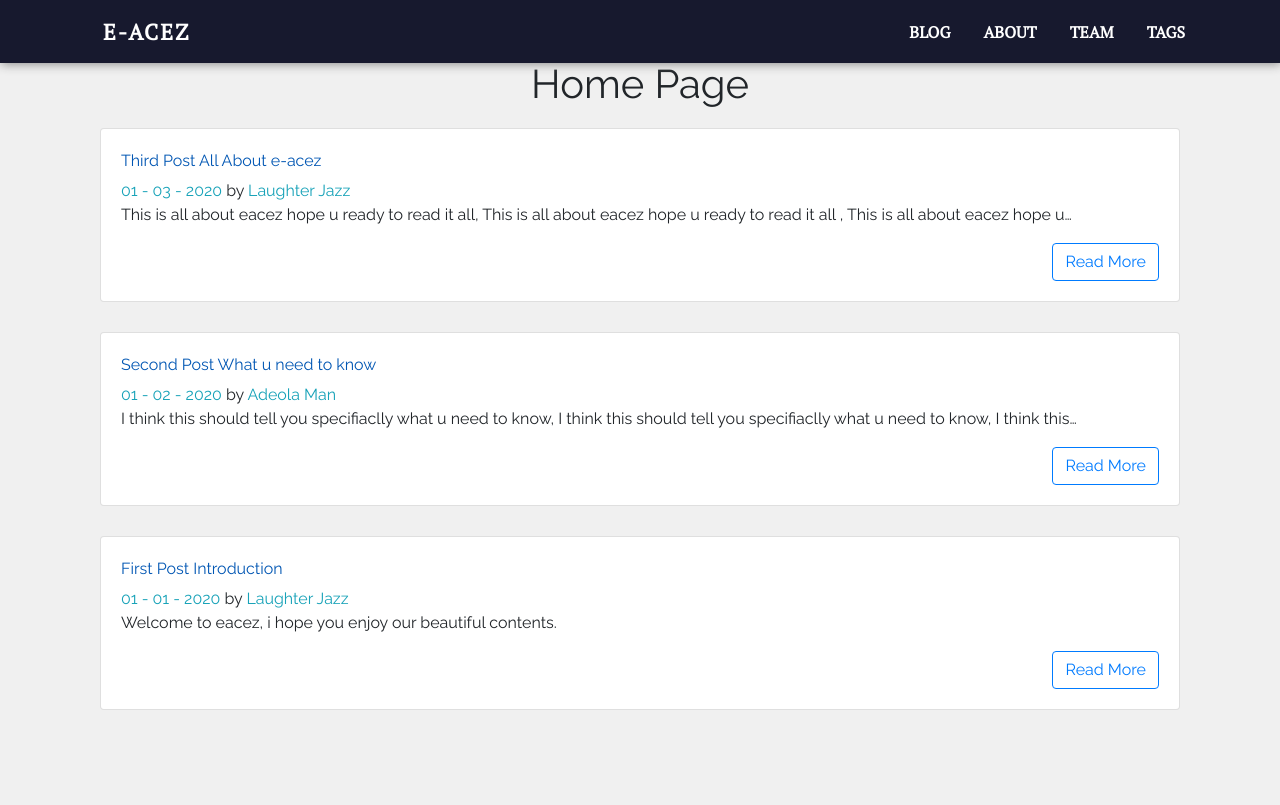
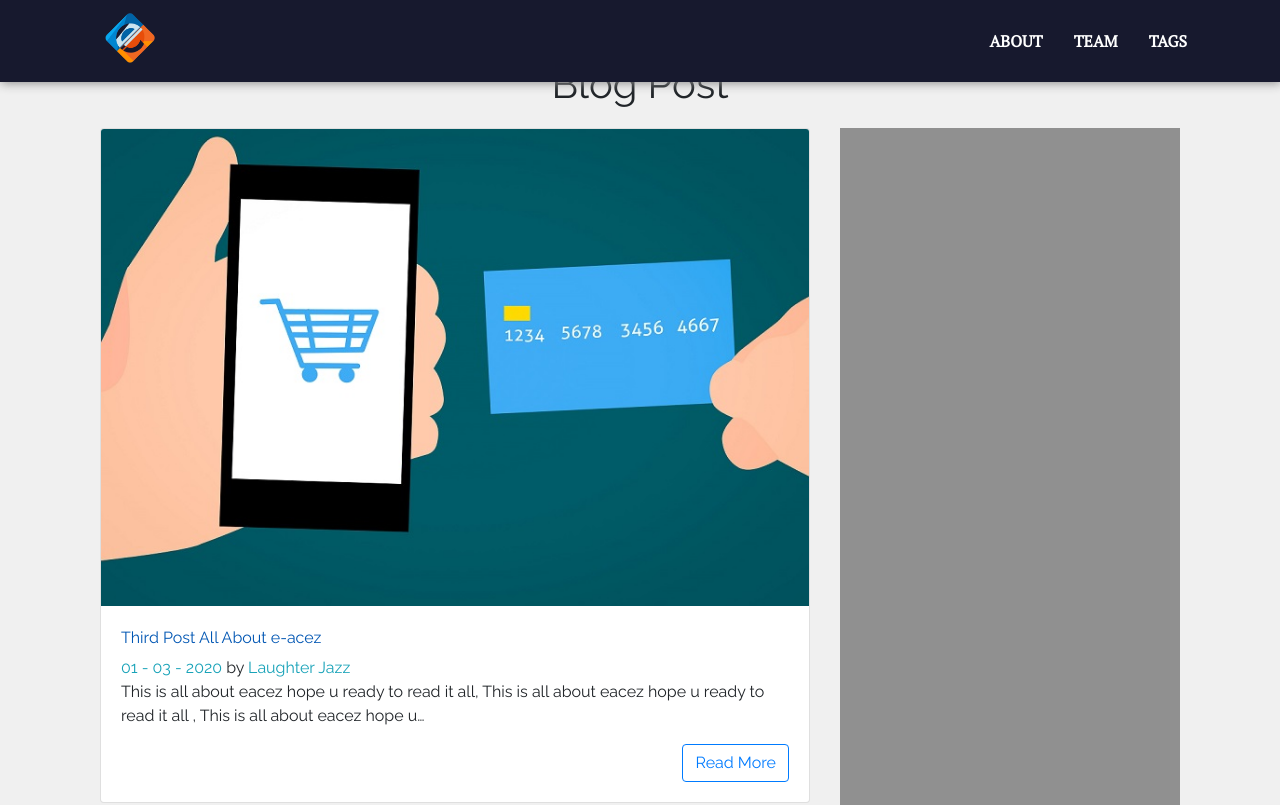
Before and after one commit to Jos33y/e-acez, a Gatsby site: page / in a window 1280 px wide. Shown: the top 805 px of the page. Built offline with nearby package versions, Linux system fonts and the light colour scheme; Gatsby itself is replaced by a stand-in of ours; a web font is replaced by a local one.

Commit message:
header problem solved

```diff
--- a/gatsby-config.js
+++ b/gatsby-config.js
@@ -5,6 +5,9 @@ module.exports = {
     author: `@gatsbyjs`,
   },
   plugins: [
+    `gatsby-plugin-sharp`,
+    `gatsby-transformer-sharp`,
+    `gatsby-transformer-remark`,
     `gatsby-plugin-react-helmet`,
 
     {
@@ -21,8 +24,6 @@ module.exports = {
         path: `${__dirname}/src/post`,
       },
     },
-    `gatsby-transformer-sharp`,
-    `gatsby-plugin-sharp`,
 
     {
       resolve: `gatsby-plugin-manifest`,
@@ -38,7 +39,7 @@ module.exports = {
     },
     `gatsby-plugin-sass`,
     `gatsby-plugin-catch-links`,
-    `gatsby-transformer-remark`
+
     // this (optional) plugin enables Progressive Web App + Offline functionality
     // To learn more, visit: https://gatsby.dev/offline
     // `gatsby-plugin-offline`,
--- a/package.json
+++ b/package.json
@@ -26,6 +26,7 @@
     "reactstrap": "^8.2.0"
   },
   "devDependencies": {
+    "env-cmd": "^10.0.1",
     "prettier": "^1.19.1"
   },
   "keywords": [
--- a/src/components/blogpost.js
+++ b/src/components/blogpost.js
@@ -1,10 +1,13 @@
 import React from 'react'
 import {Link} from 'gatsby'
 import { Card, CardBody, CardTitle, CardSubtitle, CardText } from 'reactstrap'
+import Img from 'gatsby-image'
 
-const Post = ({ title, author, path, date, body}) => {
+
+const Post = ({ title, author, path, date, body, fluid}) => {
     return (
         <Card>
+        <Img className="card-img-top" fluid={fluid} />
             <CardBody>
                 <CardTitle>
                 <Link to={path}>
--- a/src/components/header.js
+++ b/src/components/header.js
@@ -1,5 +1,6 @@
-import PropTypes from "prop-types"
-import React , { useState } from "react"
+import React, { useState } from 'react';
+import { graphql, useStaticQuery} from "gatsby"
+import Img from "gatsby-image"
 import {
   Collapse,
   Navbar,
@@ -11,7 +12,24 @@ import {
 } from 'reactstrap';
 
 
-const Header = ({data}) => {
+const Header = (props) => {
+
+  const data = useStaticQuery(graphql`
+  query Images {
+    file ( relativePath: {eq: "eicon.png"}){
+      id
+      childImageSharp{
+        fixed(
+          width:50 , height:50
+        )
+        {
+            ...GatsbyImageSharpFixed
+        }
+      }
+
+    }
+  }
+  `)
   const [isOpen, setIsOpen] = useState(false);
 
   const toggle = () => setIsOpen(!isOpen);
@@ -21,14 +39,12 @@ const Header = ({data}) => {
       <Navbar navbar fixed="top" light expand="sm" id="mainNav">
      <div className="container">
         <NavbarBrand href="/">
-        <span className="logo-head">e-acez </span>
+          <Img className="logo" fixed={data.file.childImageSharp.fixed } />
+
         </NavbarBrand>
         <NavbarToggler onClick={toggle} />
         <Collapse isOpen={isOpen} navbar>
           <Nav className="ml-auto" navbar>
-            <NavItem>
-              <NavLink href="/">Blog</NavLink>
-            </NavItem>
             <NavItem>
               <NavLink href="/about">About</NavLink>
             </NavItem>
@@ -43,16 +59,9 @@ const Header = ({data}) => {
         </div>
       </Navbar>
 
+
 )
 
   }
 
-Header.propTypes = {
-  siteTitle: PropTypes.string,
-}
-
-Header.defaultProps = {
-  siteTitle: ``,
-}
-
 export default Header
--- a/src/pages/index.js
+++ b/src/pages/index.js
@@ -3,13 +3,16 @@ import Layout from "../components/layout"
 import SEO from "../components/seo"
 import { StaticQuery, graphql } from "gatsby"
 import Post from "../components/blogpost"
+import  {Col, Row} from 'reactstrap'
 
 const IndexPage = () => (
   <Layout>
     <SEO title="Home" />
     <div className="container">
-      <h1>Home Page</h1>
-      <StaticQuery
+      <h1>Blog Post</h1>
+      <Row>
+        <Col md="8">
+        <StaticQuery
       query={indexQuery}
       render={data => {
         return (
@@ -21,13 +24,24 @@ const IndexPage = () => (
             path={node.frontmatter.path}
             date={node.frontmatter.date}
             body={node.excerpt}
+            fluid={node.frontmatter.image.childImageSharp.fluid}
 
             />
             ))}
           </div>
         )
       }}/>
-    </div>
+
+        </Col>
+        <Col md="4">
+          <div style= {{width: "100%", height: "100%", backgroundColor: "rgba(0,0,0,0.4"}}> </div>
+
+        </Col>
+
+      </Row>
+
+
+      </div>
   </Layout>
 )
 
@@ -42,6 +56,13 @@ query{
           date(formatString: "MM - DD - YYYY")
           author
           path
+          image{
+            childImageSharp{
+              fluid(maxWidth: 600){
+                ...GatsbyImageSharpFluid
+              }
+            }
+          }
         }
         excerpt
 
--- a/src/post/001-first-post.md
+++ b/src/post/001-first-post.md
@@ -3,6 +3,7 @@ title: 'First Post Introduction'
 date: 2020-01-01
 author: 'Laughter Jazz'
 path: 'first-post'
+image: ../images/welcome.jpg
 ---
 
 Welcome to eacez, i hope you enjoy our beautiful contents.
--- a/src/post/002-second-post.md
+++ b/src/post/002-second-post.md
@@ -3,6 +3,7 @@ title: 'Second Post What u need to know'
 date: 2020-01-02
 author: 'Adeola Man'
 path: 'second-post'
+image: ../images/know.jpg
 ---
 
 I think this should tell you specifiaclly what u need to know, I think this should tell you specifiaclly what u need to know, I think this should tell you specifiaclly what u need to know.
--- a/src/post/003-third-post.md
+++ b/src/post/003-third-post.md
@@ -3,6 +3,7 @@ title: 'Third Post All About e-acez'
 date: 2020-01-03
 author: 'Laughter Jazz'
 path: 'third-post'
+image: ../images/all.jpg
 ---
 
 This is all about eacez hope u ready to read it all, This is all about eacez hope u ready to read it all ,
--- a/src/styles/_base.scss
+++ b/src/styles/_base.scss
@@ -28,13 +28,20 @@ h1 {
   font-size: 16px;
   font-weight: 600;
   color: white;
-  margin: 2px;
   margin-left: 15px;
   font-family: 'PT Serif', serif;
   text-transform: uppercase;
   &:hover {
     color: #007bff;
   }
+}
+.margin{
+  margin-top: 5px;
+}
+.logo{
+    width: 60px;
+    height: 60px;
+    margin-left: 5px;
 }
 .logo-head{
   margin-left: 3px;
```
Also changed, not shown: src/images/all.jpg (added), src/images/eicon2.png (added), src/images/know.jpg (added), src/images/welcome.jpg (added), 1 other file.
